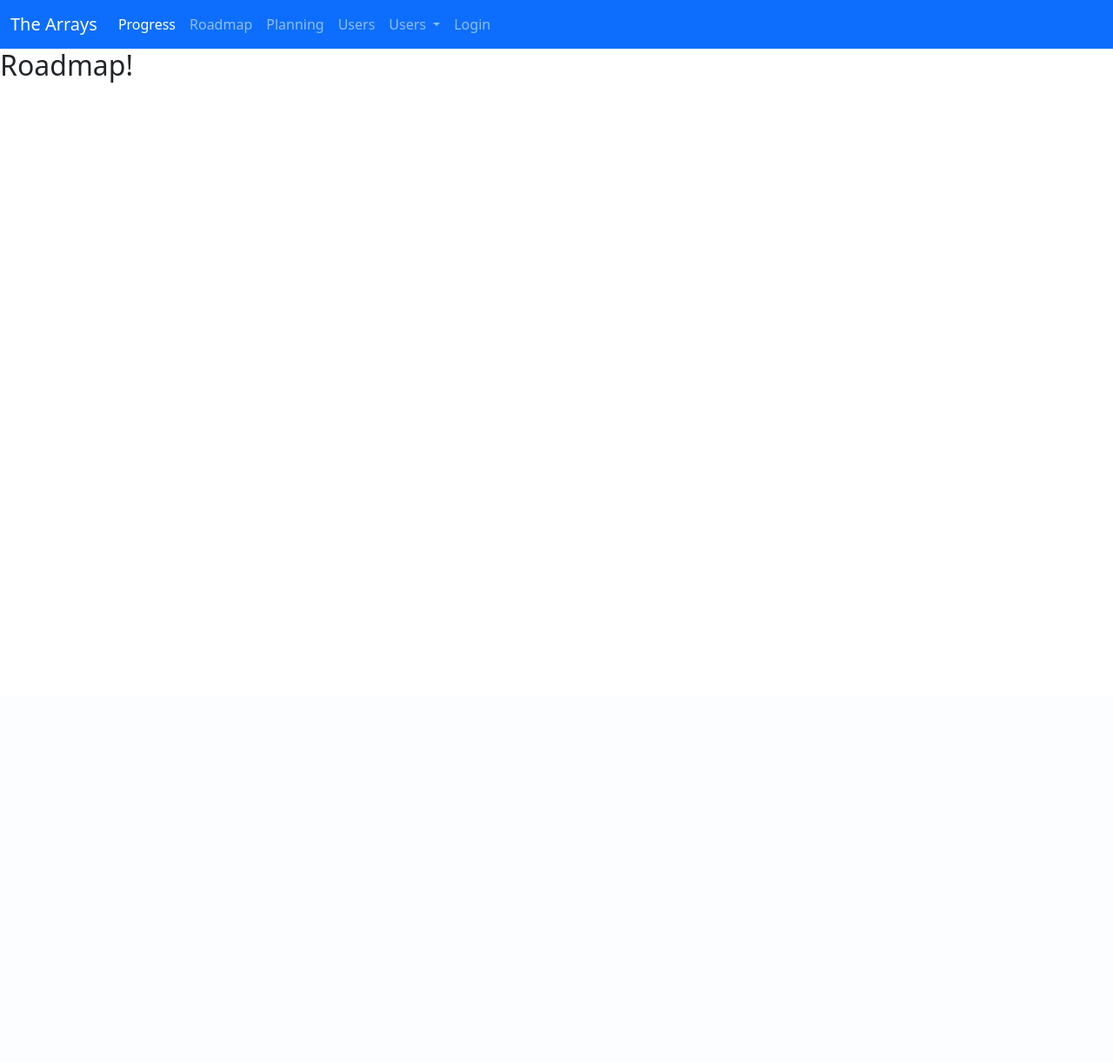
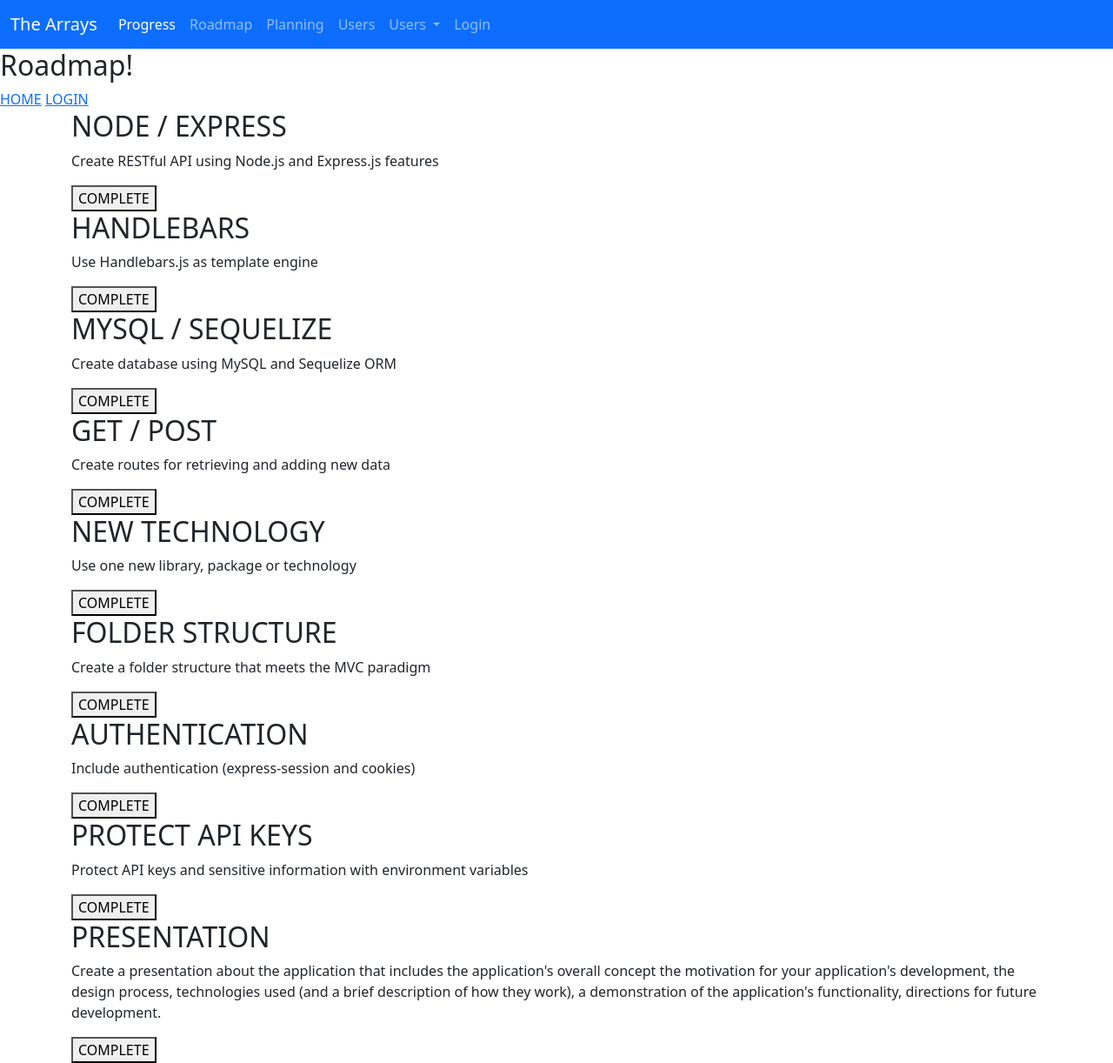
Before and after one commit to catpolk/project-tracker, a Node server app: page /roadmap in a window 1280 px wide. Shown: the whole page at 87% size. Before the commit the page ends 95 px from the top, so only its background shows below. Run offline with Node 20, Linux system fonts and the light colour scheme; some libraries are stand-ins or nearby versions.

Commit message:
edit roadmap

```diff
--- a/views/roadmap.handlebars
+++ b/views/roadmap.handlebars
@@ -1 +1,101 @@
 <h2>Roadmap!</h2>
+  <div class="topnav">
+        <a class="active" href="#home">HOME</a>
+        <a href="#login">LOGIN</a>
+      </div>
+
+    <div class ="timeline">
+        <div class ="container left">
+            <div class ="content">
+                <h2>NODE / EXPRESS</h2>
+                <p>Create RESTful API using Node.js and Express.js features</p>
+                <button onclick="gfg_Run()">
+                    COMPLETE
+                </button>
+    </div>
+    </div>
+    <div class ="timeline">
+        <div class ="container right">
+            <div class ="content">
+                <h2>HANDLEBARS</h2>
+                <p>Use Handlebars.js as template engine</p>
+                <button onclick="gfg_Run()">
+                    COMPLETE
+                </button>
+    </div>
+    </div>
+    <div class ="timeline">
+        <div class ="container left">
+            <div class ="content">
+                <h2>MYSQL / SEQUELIZE</h2>
+                <p>Create database using MySQL and Sequelize ORM</p>
+                <button onclick="gfg_Run()">
+                    COMPLETE
+                </button>
+    </div>
+    </div>
+    <div class ="timeline">
+        <div class ="container right">
+            <div class ="content">
+                <h2>GET / POST</h2>
+                <p>Create routes for retrieving and adding new data</p>
+                <button onclick="gfg_Run()">
+                    COMPLETE
+                </button>
+    </div>
+    </div>
+    <div class ="timeline">
+        <div class ="container left">
+            <div class ="content">
+                <h2>NEW TECHNOLOGY</h2>
+                <p>Use one new library, package or technology</p>
+                <button onclick="gfg_Run()">
+                    COMPLETE
+                </button>
+    </div>
+    </div>
+    <div class ="timeline">
+        <div class ="container right">
+            <div class ="content">
+                <h2>FOLDER STRUCTURE</h2>
+                <p>Create a folder structure that meets the MVC paradigm</p>
+                <button onclick="gfg_Run()">
+                    COMPLETE
+                </button>
+    </div>
+    </div>
+    <div class ="timeline">
+        <div class ="container left">
+            <div class ="content">
+                <h2>AUTHENTICATION</h2>
+                <p>Include authentication (express-session and cookies)</p>
+                <button onclick="gfg_Run()">
+                    COMPLETE
+                </button>
+    </div>
+    </div>
+    <div class ="timeline">
+        <div class ="container right">
+            <div class ="content">
+                <h2>PROTECT API KEYS</h2>
+                <p>Protect API keys and sensitive information with environment variables</p>
+                <button onclick="gfg_Run()">
+                    COMPLETE
+                </button>
+    </div>
+    </div>
+    <div class ="timeline">
+        <div class ="container left">
+            <div class ="content">
+                <h2>PRESENTATION</h2>
+                <p>Create a presentation about the application that includes the application's overall concept
+                    the motivation for your application's development,
+                    the design process,
+                    technologies used (and a brief description of how they work),
+                    a demonstration of the application's functionality,
+                    directions for future development.</p>
+                    <button onclick="gfg_Run()">
+                        COMPLETE
+                    </button>
+    </div>
+    </div>
```
